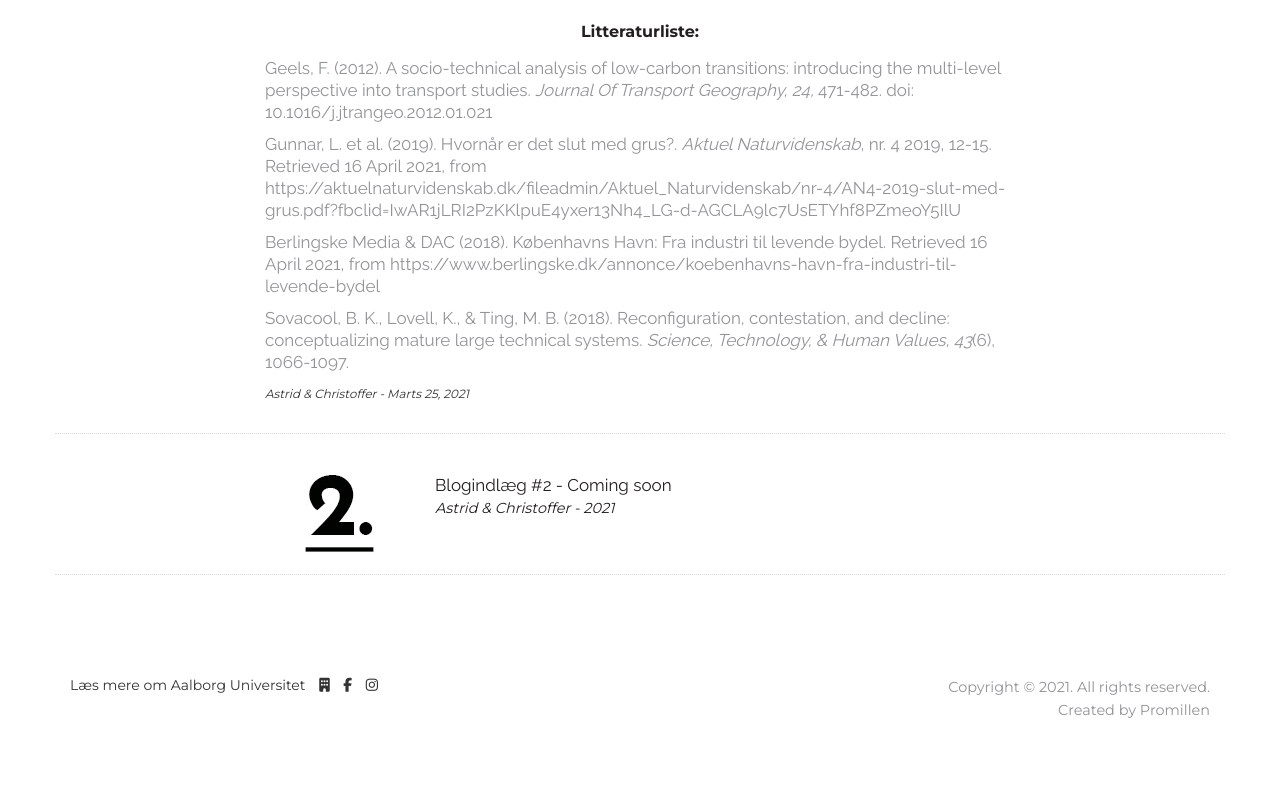
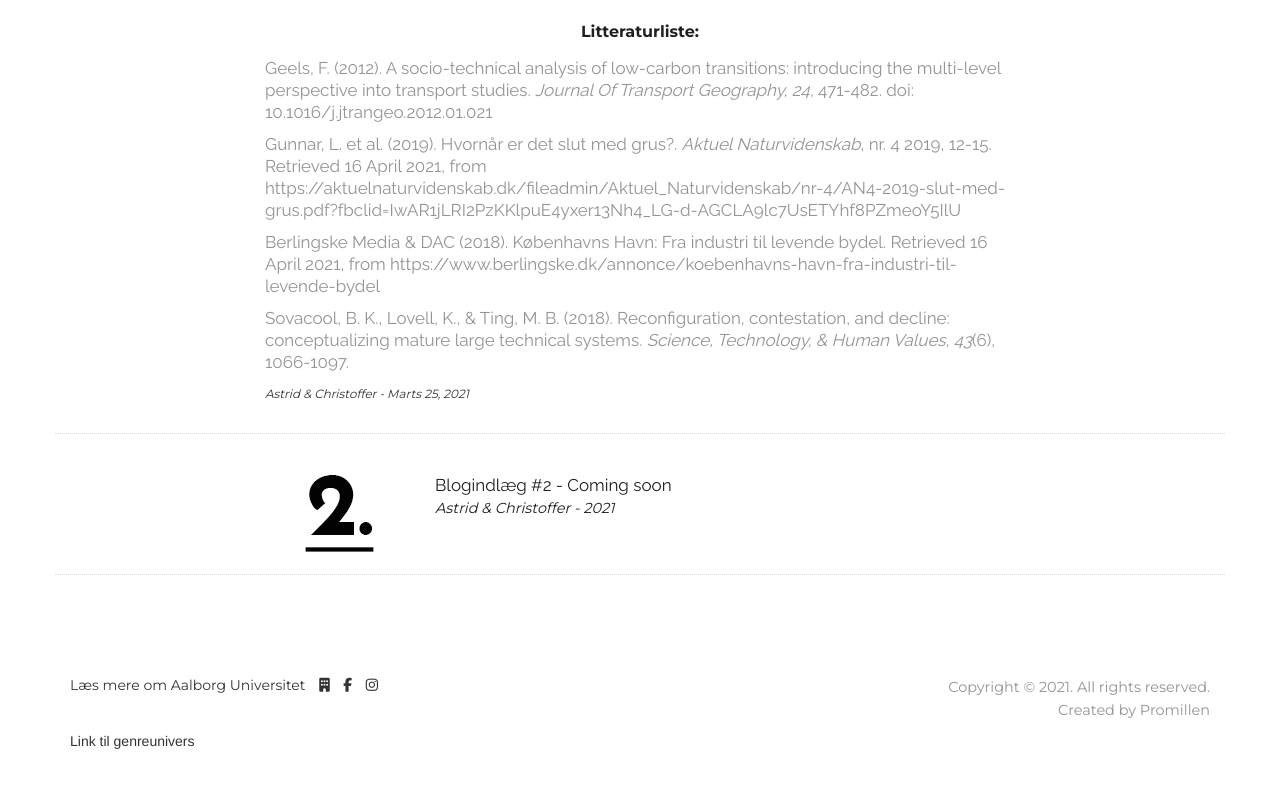
Before and after one commit to promillen/promillen.github.io, a plain HTML site: page index.html in a window 1280 px wide. Shown: the part 4685-5472 px from the top of the page. Drawn offline with nearby package versions, Linux system fonts and the light colour scheme.

Commit message:
Update index.html
Genreunivers test

```diff
--- a/index.html
+++ b/index.html
@@ -224,6 +224,9 @@
 	            Created by <a href="#">Promillen</a></small></p>
           </div>
         </div>
+	<div>
+		<a href="#">Link til genreunivers</a>
+	</div>
 
       </div>
     </footer>
```
